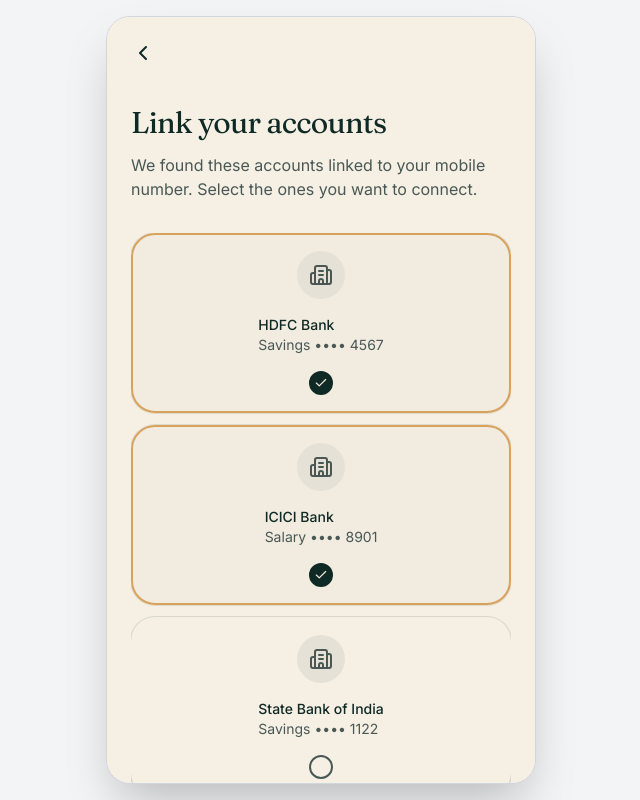
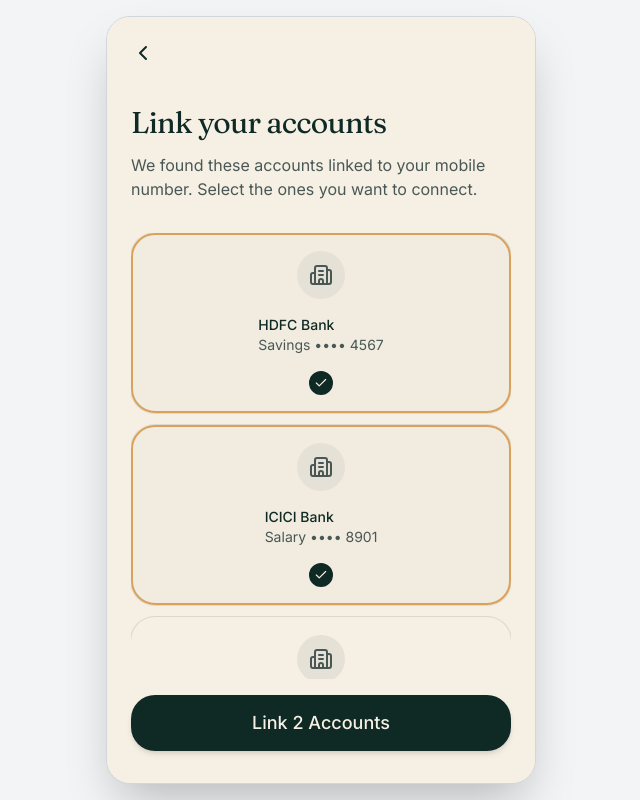
Before and after one commit to bhavya-goel-11/moneta, a Next.js app: page /link-accounts in a window 1280 px wide. Shown: the whole page, without its empty margins (319-959 px from the left). Built offline with nearby package versions, Linux system fonts and the light colour scheme.

Commit message:
fixed small issue with link-accounts

```diff
--- a/src/app/(onboarding)/link-accounts/page.tsx
+++ b/src/app/(onboarding)/link-accounts/page.tsx
@@ -26,10 +26,10 @@
   };
 
   return (
-    <div className="flex-1 flex flex-col h-full bg-background">
+    <div className="flex-1 flex flex-col h-full bg-background min-h-0">
       <TopBar />
 
-      <div className="flex-1 px-6 py-4 flex flex-col">
+      <div className="flex-1 px-6 py-4 flex flex-col min-h-0">
         <h1 className="text-3xl font-heading mb-3 tracking-tight">Link your accounts</h1>
         <p className="text-muted-foreground mb-8">We found these accounts linked to your mobile number. Select the ones you want to connect.</p>
 
```
